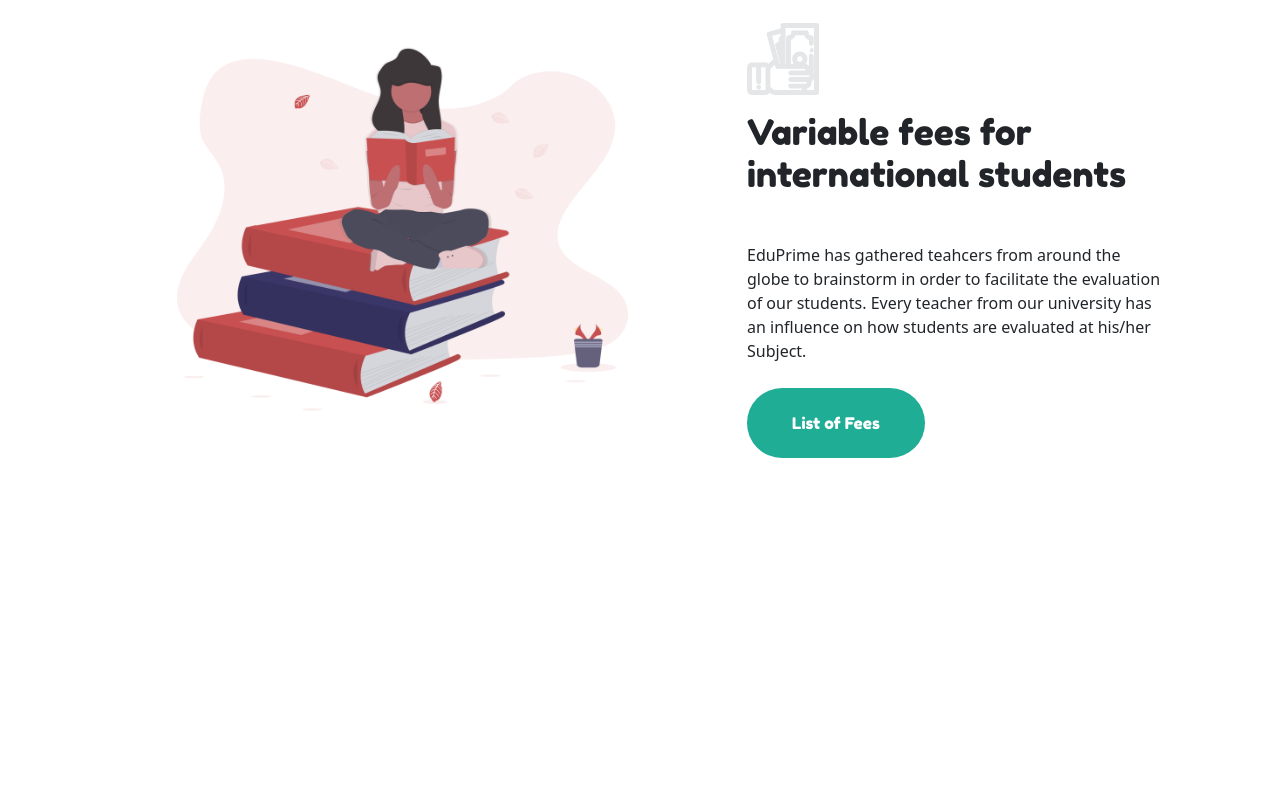
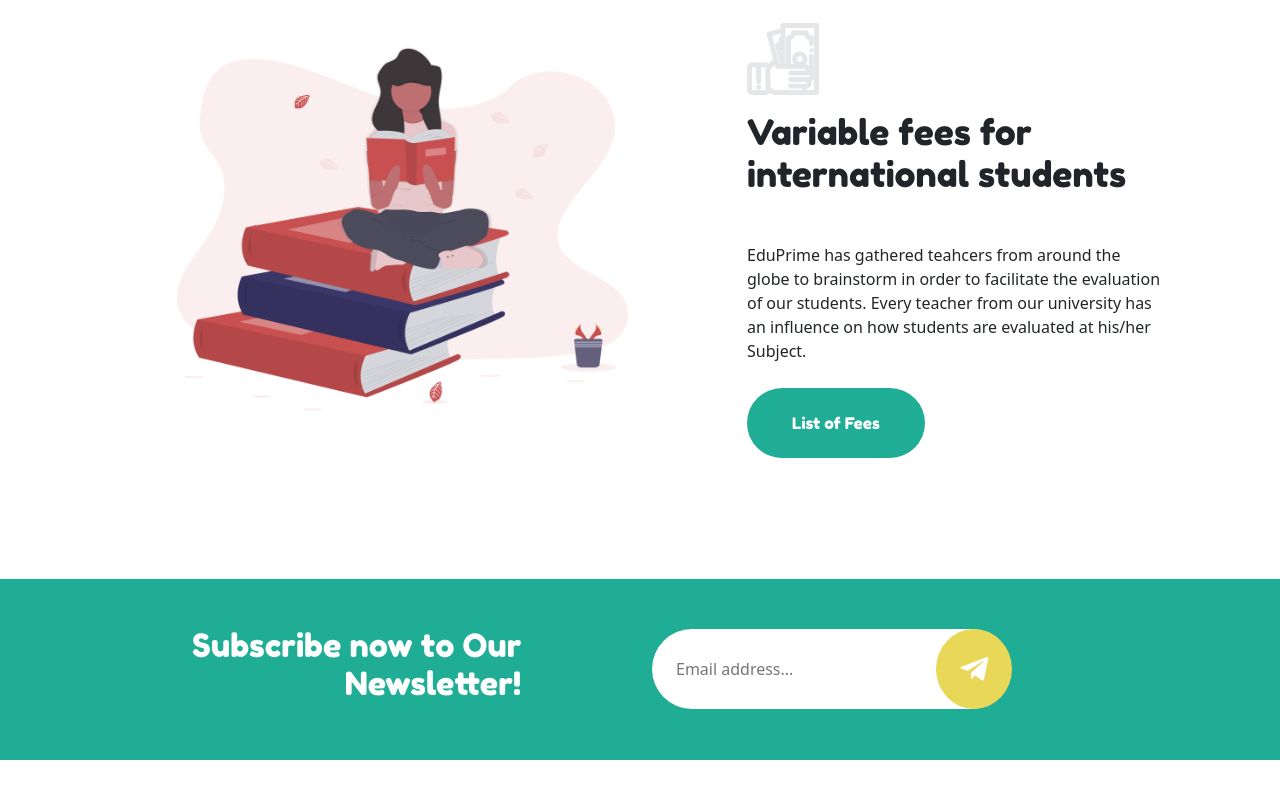
Before and after one commit to Giorgio-24/proj-html-vuejs, a Vue app: page / in a window 1280 px wide. Shown: the part 4490-5288 px from the top of the page. Before the commit the page ends 5117 px from the top, so only its background shows below. Built offline with nearby package versions, Linux system fonts and the light colour scheme.

Commit message:
subscribe-component-done

```diff
--- a/src/App.vue
+++ b/src/App.vue
@@ -29,6 +29,9 @@
         <Courses class="row" />
         <CoursesDetails class="row mt-5" />
       </section>
+      <div class="container-fluid bg-color-primary py-5">
+        <Subscribe />
+      </div>
     </main>
     <footer class="pt-5">
       <div class="container"></div>
@@ -47,6 +50,7 @@
 import Events from "./components/Events.vue";
 import Courses from "./components/Courses.vue";
 import CoursesDetails from "./components/CoursesDetails.vue";
+import Subscribe from "./components/Subscribe.vue";
 
 export default {
   name: "App",
@@ -61,6 +65,7 @@
     Events,
     Courses,
     CoursesDetails,
+    Subscribe,
   },
   data() {
     return {
--- /dev/null
+++ b/src/components/Subscribe.vue
@@ -0,0 +1,41 @@
+<template>
+  <div class="row align-items-center justify-content-center">
+    <h2 class="col-5 text-white text-end">Subscribe now to Our Newsletter!</h2>
+    <div class="col-6 offset-1">
+      <InputPill
+        :type="input.type"
+        :placeholder="input.placeholder"
+        :buttonColor="input.buttonColor"
+        :buttonIcon="input.buttonIcon"
+        :columnClass="input.columnClass"
+      />
+    </div>
+  </div>
+</template>
+
+<script>
+import InputPill from "./InputPill.vue";
+export default {
+  name: "Subscribe",
+  components: {
+    InputPill,
+  },
+  data() {
+    return {
+      input: {
+        type: "email",
+        placeholder: "Email address...",
+        buttonColor: "bg-yellow",
+        buttonIcon: "fab fa-telegram-plane",
+        columnClass: "col-7",
+      },
+    };
+  },
+};
+</script>
+
+<style lang="scss" scoped>
+h2 {
+  font-family: "Fredoka One", cursive;
+}
+</style>
```
